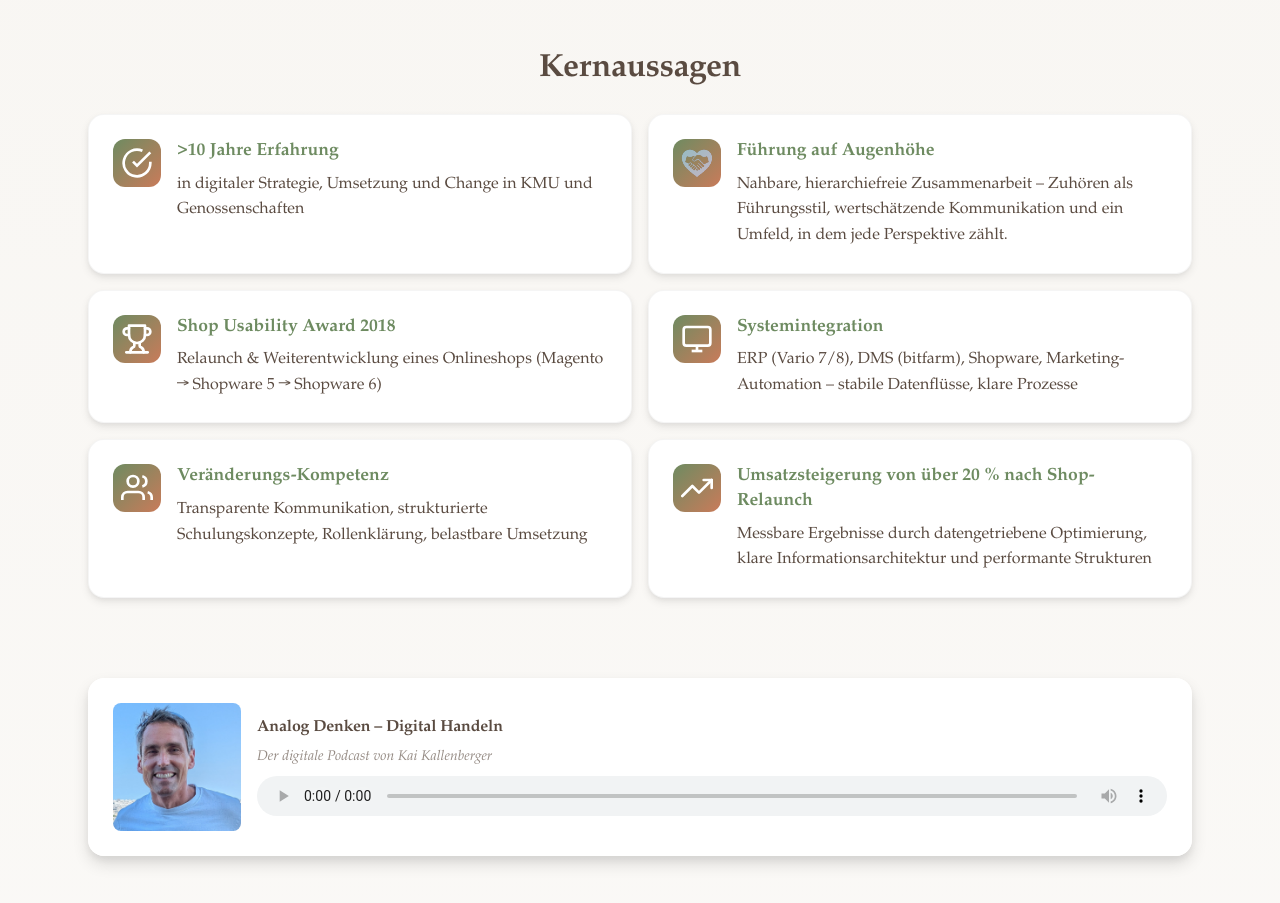
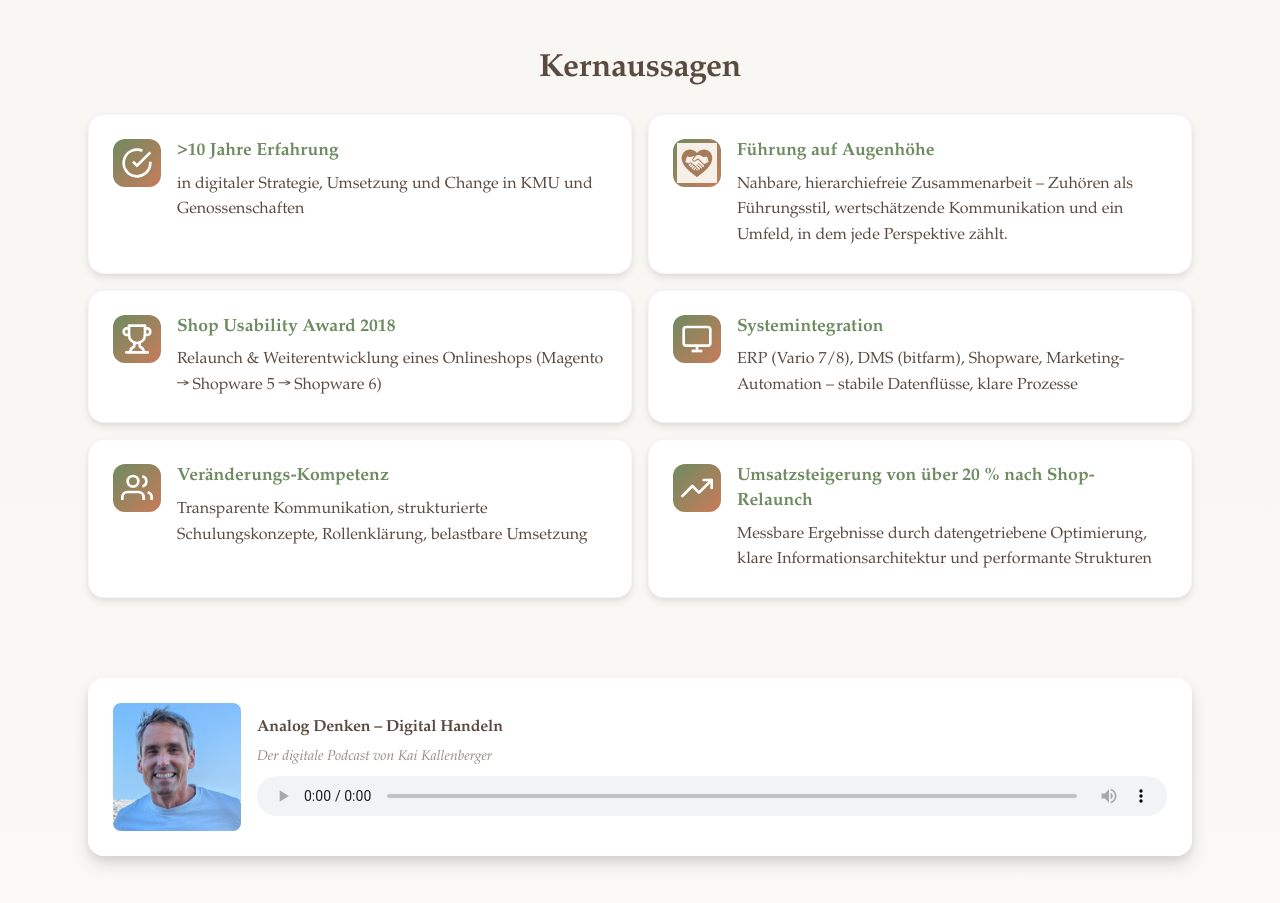
Before and after one commit to kai297097-cpu/kai-portfolio, a plain HTML site: page index.html in a window 1280 px wide. Shown: the part 2660-3563 px from the top of the page. Drawn offline with Linux system fonts and the light colour scheme.

Commit message:
Update Portfolio: Formsubmit integration, Podcast Player, Design updates

```diff
--- a/index.html
+++ b/index.html
@@ -497,8 +497,8 @@
               </article>
 
               <article class="achievement-card">
-                <div class="achievement-icon achievement-icon-handshake">
-                  <img src="assets/images/Herzliche Verbindung im Handshake.png" alt="Führung auf Augenhöhe" />
+                <div class="achievement-icon">
+                  <img src="assets/images/Herzliche Verbindung im Handshake.png" alt="Führung auf Augenhöhe" style="width: 100%; height: 100%; object-fit: contain; padding: 4px;" />
                 </div>
                 <div class="achievement-content">
                   <h4>Führung auf Augenhöhe</h4>
--- a/style.css
+++ b/style.css
@@ -1147,14 +1147,12 @@ h4 {
   height: 100%;
   object-fit: contain;
   padding: 4px;
+}
+
+.achievement-icon-handshake img {
   mix-blend-mode: multiply;
-  filter: contrast(1.2) brightness(0.9);
-}
-
-.achievement-icon-handshake img {
-  mix-blend-mode: screen;
-  filter: contrast(1.5) brightness(1.1) invert(1);
-  opacity: 0.9;
+  filter: brightness(0) invert(1);
+  opacity: 0.95;
 }
 
 .achievement-card:hover .achievement-icon {
```
